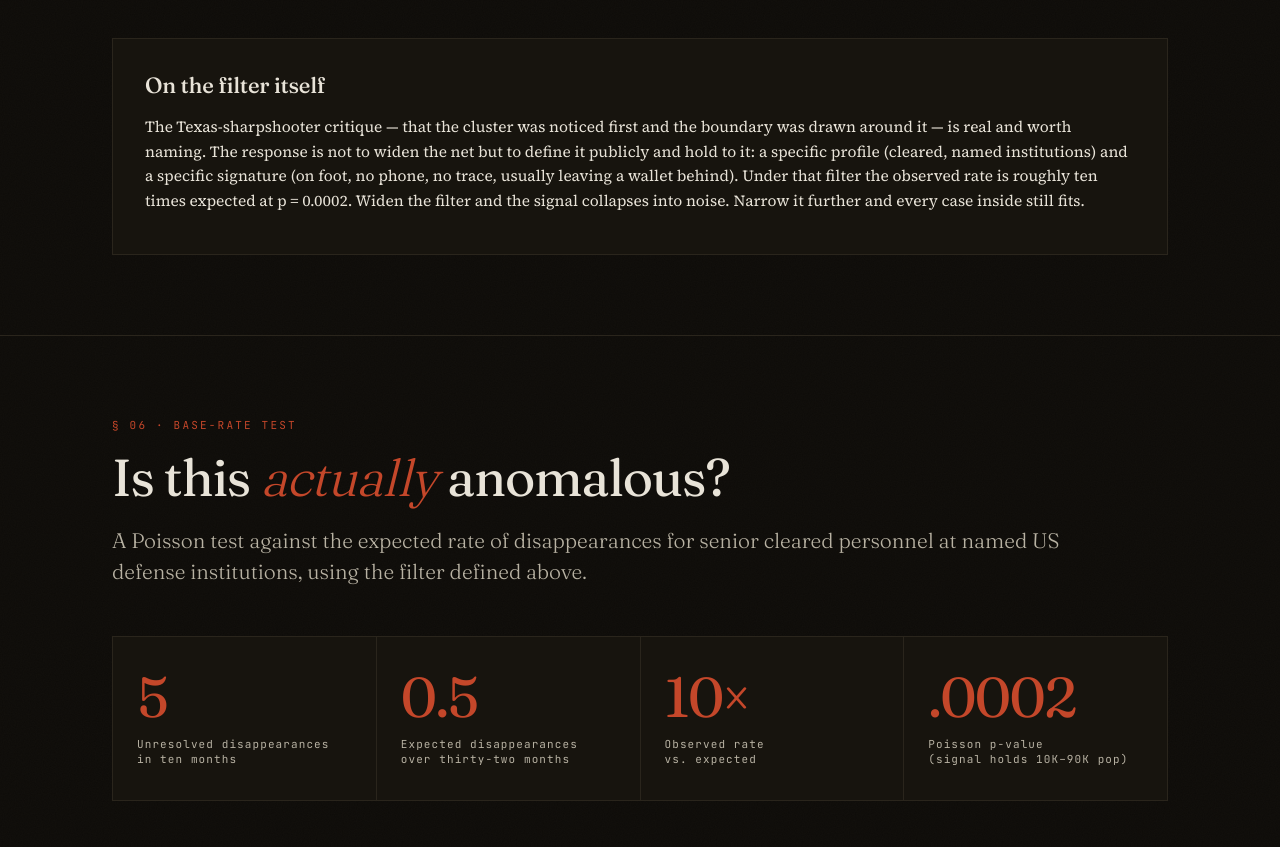
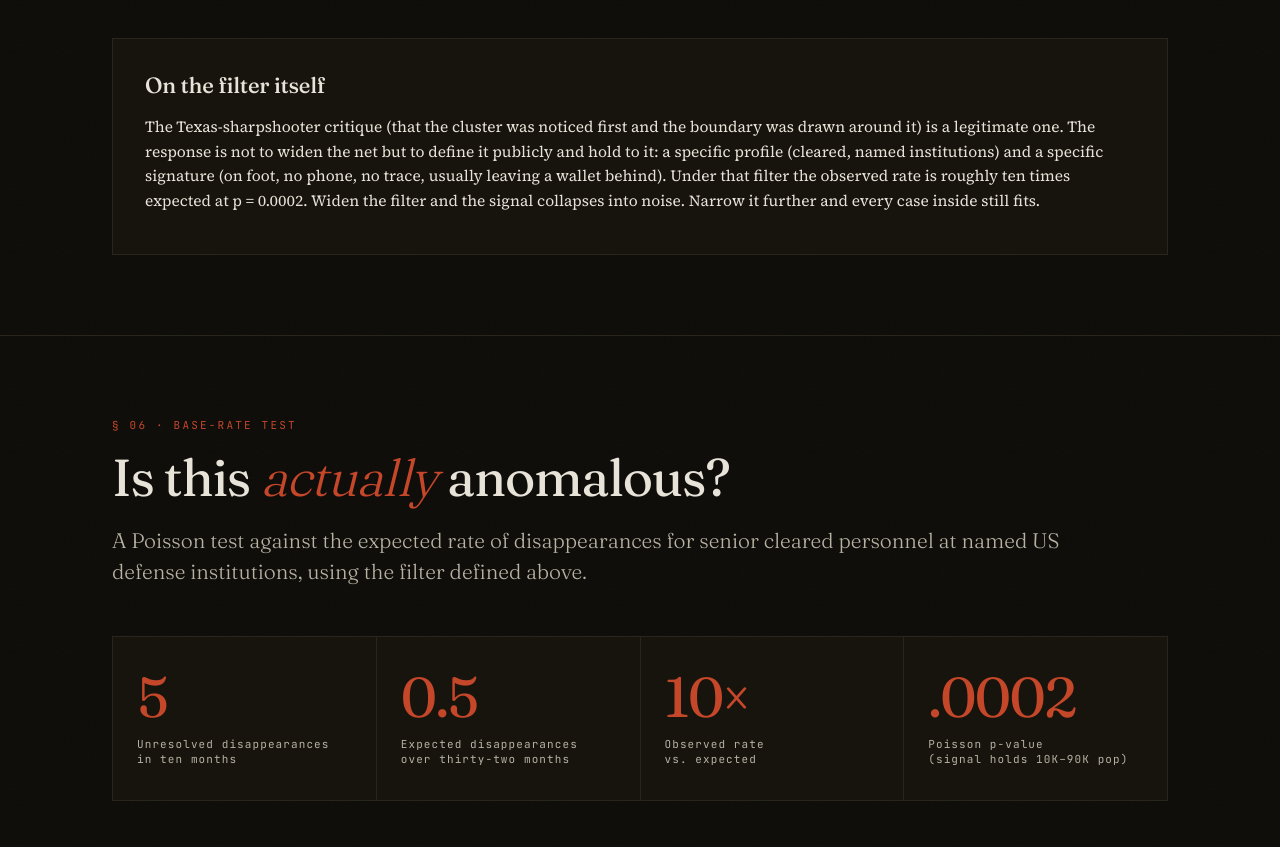
Before and after one commit to tomnowa/the-mandaloy-file, a plain HTML site: page index.html in a window 1280 px wide. Shown: the part 8782-9629 px from the top of the page. Drawn offline with nearby package versions, Linux system fonts and the light colour scheme.

Commit message:
Refine Texas-sharpshooter sentence
Minor copy edit in index.html: replaced the em-dash framed clause with parentheses and reworded "is real and worth naming" to "is a legitimate one" to improve clarity and tone. No functional or structural changes.

```diff
--- a/index.html
+++ b/index.html
@@ -1617,7 +1617,7 @@ section.in-view .section-lede {
 
     <div class="cfius-box" style="margin-top: 40px; border-color: var(--rule); background: var(--bg-card);">
       <h3 style="color: var(--ink);">On the filter itself</h3>
-      <p>The Texas-sharpshooter critique — that the cluster was noticed first and the boundary was drawn around it — is real and worth naming. The response is not to widen the net but to define it publicly and hold to it: a specific profile (cleared, named institutions) and a specific signature (on foot, no phone, no trace, usually leaving a wallet behind). Under that filter the observed rate is roughly ten times expected at p = 0.0002. Widen the filter and the signal collapses into noise. Narrow it further and every case inside still fits.</p>
+      <p>The Texas-sharpshooter critique (that the cluster was noticed first and the boundary was drawn around it) is a legitimate one. The response is not to widen the net but to define it publicly and hold to it: a specific profile (cleared, named institutions) and a specific signature (on foot, no phone, no trace, usually leaving a wallet behind). Under that filter the observed rate is roughly ten times expected at p = 0.0002. Widen the filter and the signal collapses into noise. Narrow it further and every case inside still fits.</p>
     </div>
   </div>
 </section>
```
